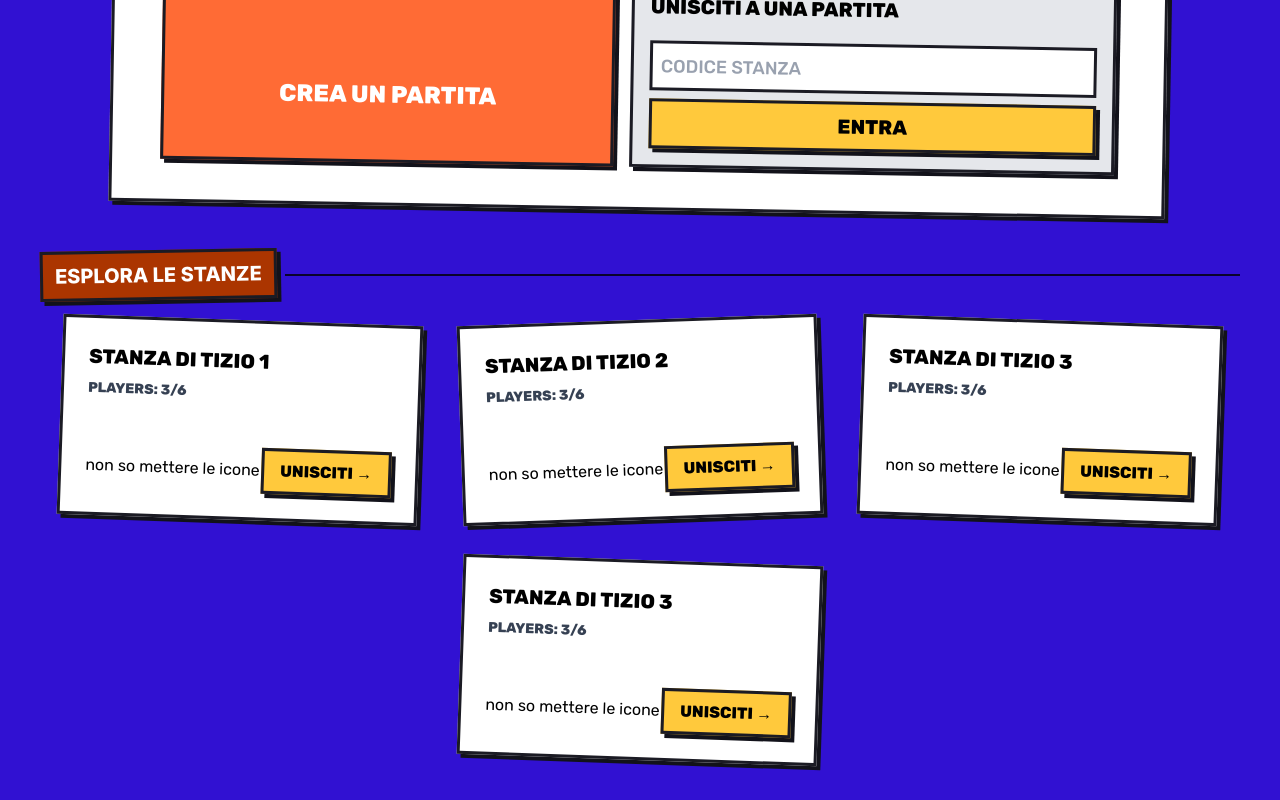
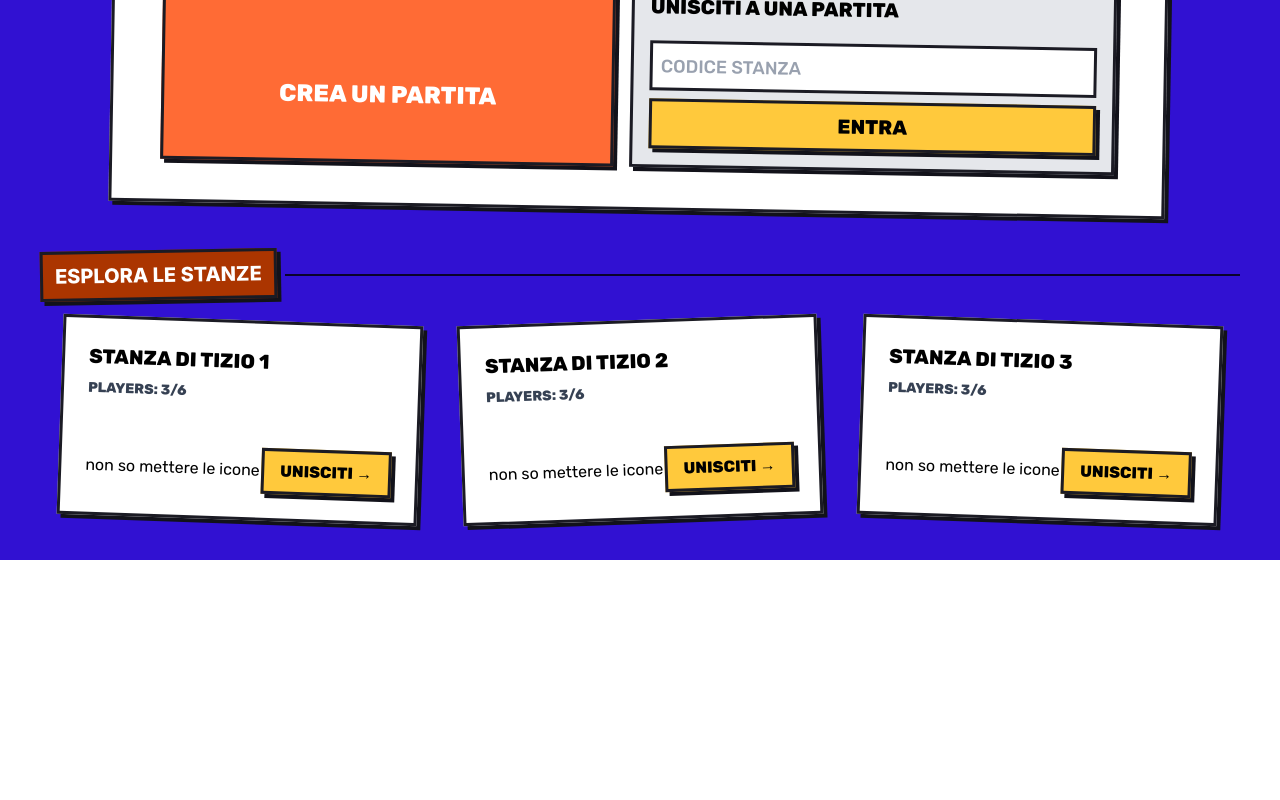
Before and after one commit to Jonnycp/SpeedQuiz, a React (Vite) app in the folder frontend/: page / in a window 1280 px wide. Shown: the part 337-1137 px from the top of the page. After the commit the page ends 897 px from the top, so only its background shows below. Built offline with nearby package versions, Linux system fonts and the light colour scheme; some icons are missing.

Commit message:
commit integrativa

```diff
--- a/frontend/src/pages/Home.jsx
+++ b/frontend/src/pages/Home.jsx
@@ -45,7 +45,6 @@ const Home = () => {
           <LobbyCard title="Stanza di tizio 1" players={3} players_max={6} rotation="rotate-2" />
           <LobbyCard title="Stanza di tizio 2" players={3} players_max={6} rotation="-rotate-2" />
           <LobbyCard title="Stanza di tizio 3" players={3} players_max={6} rotation="rotate-2" />
-          <LobbyCard title="Stanza di tizio 3" players={3} players_max={6} rotation="rotate-2" />
         </div>
 
       </section>
```
Also changed, not shown: 2 other files (tests, documents, lock files or other folders).
